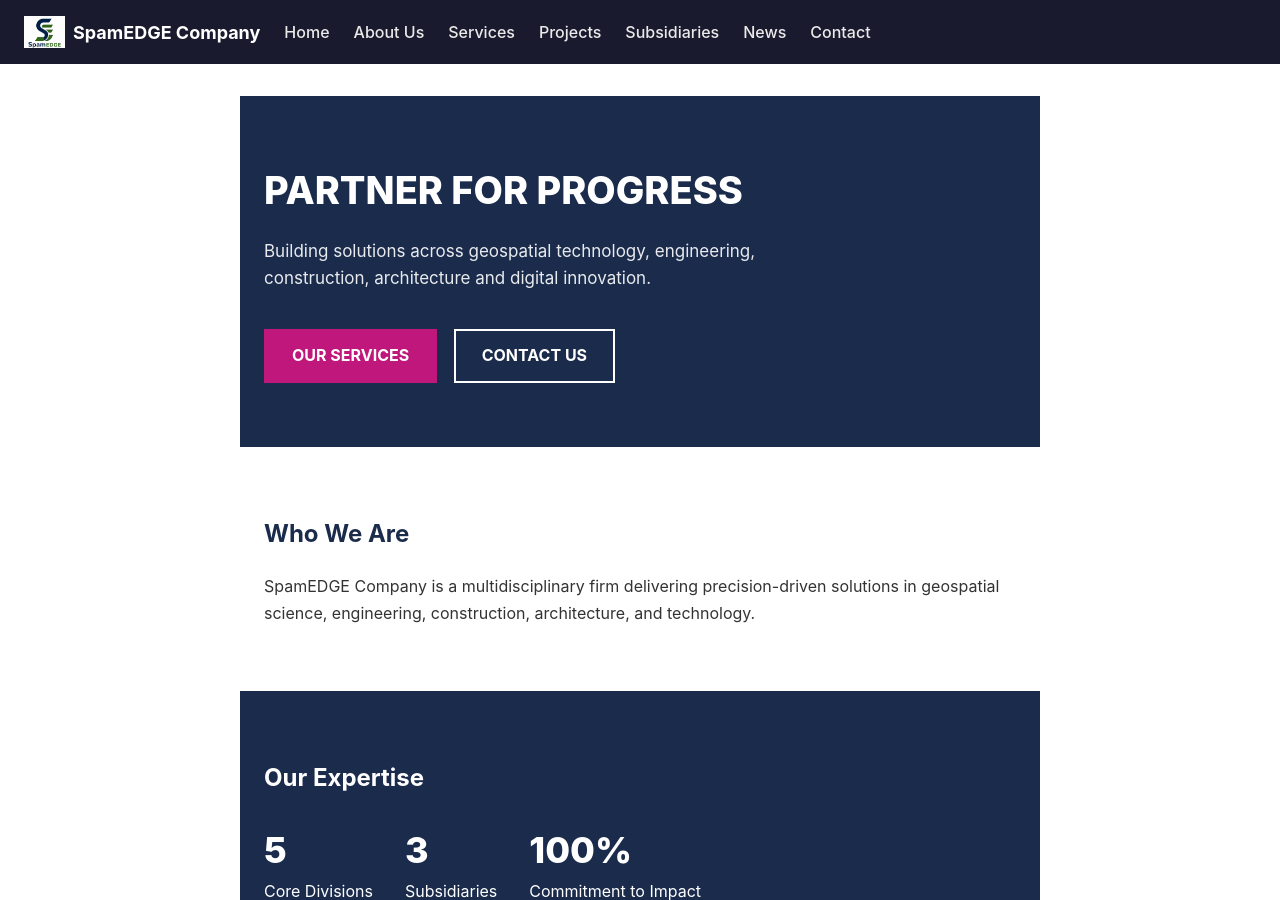
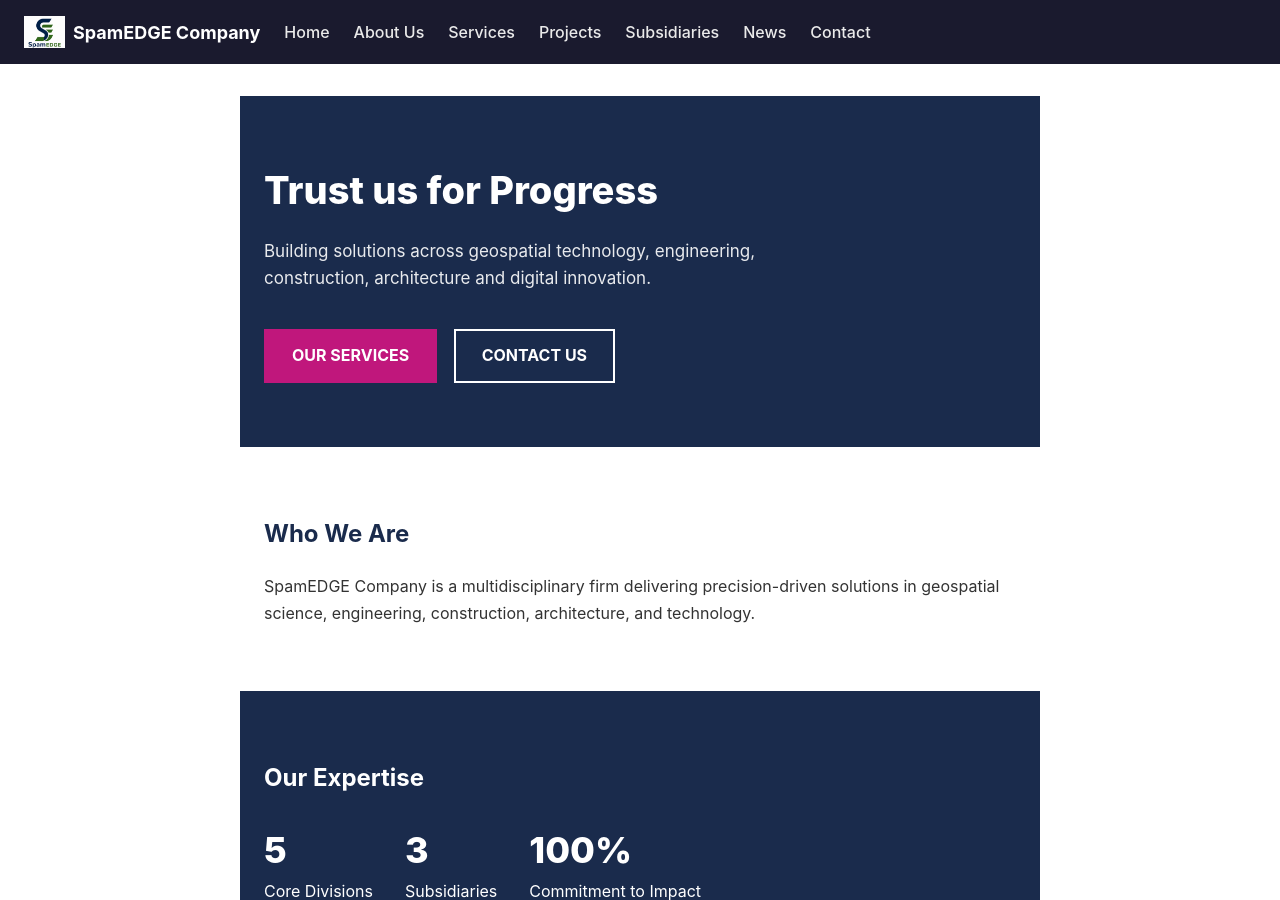
Before and after one commit to spamEDGEcompany/spamEDGEcompany.github.io, a Jekyll site: the page built from index.md, in a window 1280 px wide and 900 px high. Built offline with Jekyll 4.4.1, drawn with Linux system fonts in a browser that asks for light colours.

Commit message:
Update index.md

```diff
--- a/index.md
+++ b/index.md
@@ -4,7 +4,7 @@ title: Home
 ---
 
 <div style="background:#1a2b4c; color:#fff; padding:64px 24px;">
-<h1 style="font-size:38px; font-weight:800; margin:0 0 16px;">PARTNER FOR PROGRESS</h1>
+<h1 style="font-size:38px; font-weight:800; margin:0 0 16px;">Trust us for Progress</h1>
 <p style="max-width:600px; font-size:17px; opacity:0.9;">Building solutions across geospatial technology, engineering, construction, architecture and digital innovation.</p>
 <a href="/services" style="background:#c0177c; color:#fff; padding:14px 28px; text-decoration:none; font-weight:700; margin-right:12px; display:inline-block; margin-top:20px;">OUR SERVICES</a>
 <a href="/contact" style="border:2px solid #fff; color:#fff; padding:12px 26px; text-decoration:none; font-weight:700; display:inline-block; margin-top:20px;">CONTACT US</a>
```
